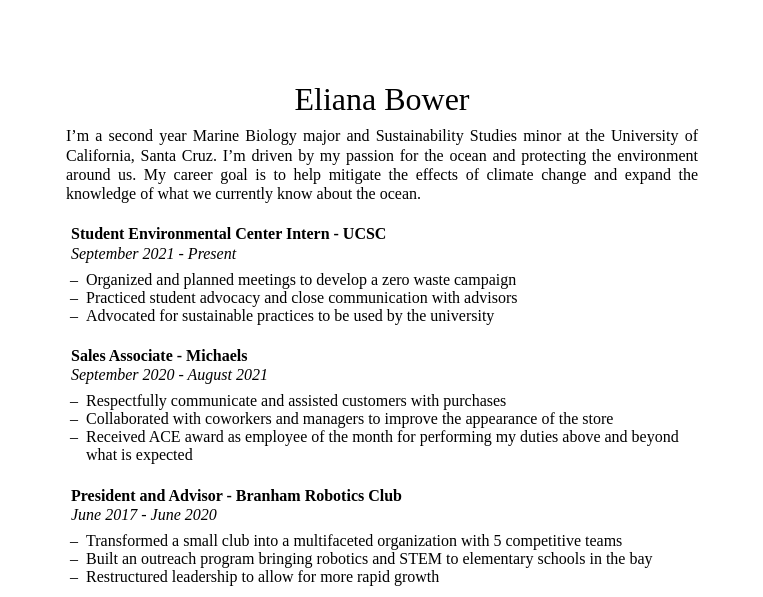
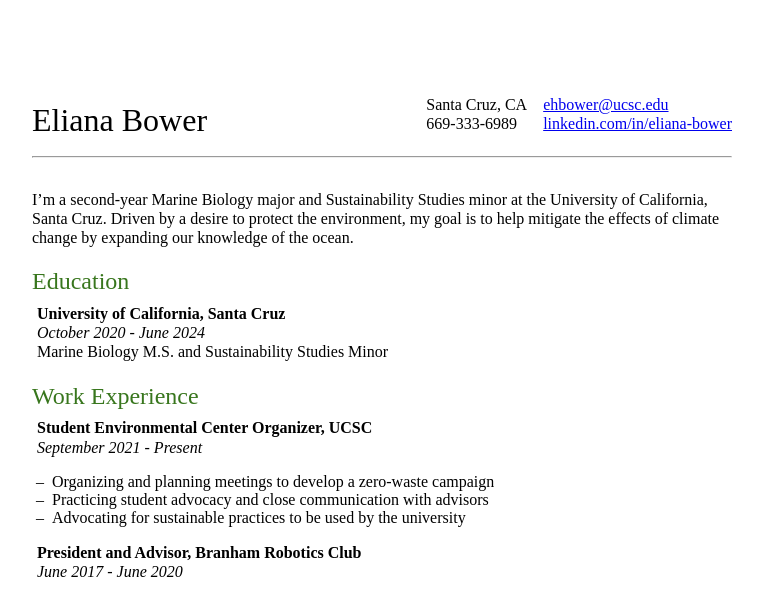
Before and after one commit to elianabower/elianabower.com, a Jekyll site: the page built from index.md, in a window 1280 px wide. Shown: the top 597 px of the page, without its empty margins (258-1021 px from the left). Built offline with Jekyll 4.4.1, drawn with Linux system fonts in a browser that asks for light colours; some of the changed text lies outside the part shown.

Commit message:
Updated to match CV

```diff
--- /dev/null
+++ b/_data/contact.yml
@@ -0,0 +1,4 @@
+location: Santa Cruz, CA
+email: ehbower@ucsc.edu
+phone: 669-333-6989
+linkedin: linkedin.com/in/eliana-bower
--- /dev/null
+++ b/_data/education.yml
@@ -0,0 +1,6 @@
+- title: University of California, Santa Cruz
+  duration:
+      start: October 2020
+      end: June 2024
+  subtitle: Marine Biology M.S. and Sustainability Studies Minor
+  list:
--- a/_data/experiences.yml
+++ /dev/null
@@ -1,29 +0,0 @@
-- title: Student Environmental Center Intern
-  where: UCSC
-  duration:
-    start: September 2021
-    end: Present
-  duties:
-    - Organized and planned meetings to develop a zero waste campaign
-    - Practiced student advocacy and close communication with advisors
-    - Advocated for sustainable practices to be used by the university
-
-- title: Sales Associate
-  where: Michaels
-  duration:
-    start: September 2020
-    end: August 2021
-  duties:
-    - Respectfully communicate and assisted customers with purchases
-    - Collaborated with coworkers and managers to improve the appearance of the store
-    - Received ACE award as employee of the month for performing my duties above and beyond what is expected
-
-- title: President and Advisor
-  where: Branham Robotics Club
-  duration:
-    start: June 2017
-    end: June 2020
-  duties:
-    - Transformed a small club into a multifaceted organization with 5 competitive teams
-    - Built an outreach program bringing robotics and STEM to elementary schools in the bay
-    - Restructured leadership to allow for more rapid growth
--- /dev/null
+++ b/_data/projects.yml
@@ -0,0 +1,31 @@
+- title: AI for the Ocean
+  duration:
+    start: August 2021
+    end: Present
+  subtitle:
+  list:
+    - Working with an interdisciplinary team of undergraduate researchers to compile >70 peer-reviewed scientific research articles using Machine Learning for ocean science
+    - Collaborating with an interdisciplinary research team including UCSC faculty, post-docs, and graduate students to understand the current state of AI and ocean science
+    - Working to curate a data repository containing categorized image datasets that people can download and relevant case studies highlighting the utility of AI in image-based scientific studies
+    - Curating an AI Interactive Toolkit to increase the accessibility of Machine Learning techniques for ocean science
+
+- title: Voices In Stem
+  duration:
+    start: August 2021
+    end: Present
+  subtitle:
+  list:
+    - Working with a team of undergraduates to develop a social media campaign providing resources to people interested in research
+    - Targets outreach to students that are historically underrepresented in STEM to diversify the STEM field
+    - Developing a logo, creating infographics, and writing articles to develop the social media platform
+
+- title: No Time to Waste Campaign
+  duration:
+    start: May 2021
+    end: Present
+  subtitle:
+  list:
+    - Working remotely with a group of 10 undergrads to develop a campaign challenging the school's sustainable practices
+    - Practicing engaging communication and intentional collaboration to successfully work as a team
+    - Leading outreach to peers and other organizations on the university campus.
+    - Developing a way to decrease the amount of food waste, plastics, and recycling that goes to the landfill
--- /dev/null
+++ b/_data/work.yml
@@ -0,0 +1,19 @@
+- title: Student Environmental Center Organizer, UCSC
+  duration:
+    start: September 2021
+    end: Present
+  subtitle:
+  list:
+    - Organizing and planning meetings to develop a zero-waste campaign
+    - Practicing student advocacy and close communication with advisors
+    - Advocating for sustainable practices to be used by the university
+
+- title: President and Advisor, Branham Robotics Club
+  duration:
+    start: June 2017
+    end: June 2020
+  subtitle:
+  list:
+    - Transformed a small club into a multifaceted organization with 5 competitive teams
+    - Built an outreach program bringing robotics and STEM to elementary schools all over the bay
+    - Restructured leadership to allow for more rapid growth
--- a/_includes/experiences.html
+++ /dev/null
@@ -1,15 +0,0 @@
-<div class="experience">
-    {% for experience in site.data.experiences %}
-    <div class="box">
-        <h4>
-            <strong>{{ experience.title }} - {{ experience.where }}</strong><br />
-            <i>{{ experience.duration.start }} - {{ experience.duration.end }}</i>
-        </h4>
-        <ul>
-            {% for duty in experience.duties %}
-            <li>{{ duty }}</li>
-            {% endfor %}
-        </ul>
-    </div>
-    {% endfor %}
-</div>
--- /dev/null
+++ b/_includes/info.html
@@ -0,0 +1,18 @@
+<div class="info">
+    {% for item in include.data %}
+    <div class="box">
+        <p>
+            <strong>{{ item.title }}</strong><br />
+            <i>{{ item.duration.start }} - {{ item.duration.end }}</i><br />
+            {% if item.subtitle %}
+                <span>{{ item.subtitle }}</span>
+            {% endif %}
+        </p>
+        <ul>
+            {% for line in item.list %}
+            <li>{{ line }}</li>
+            {% endfor %}
+        </ul>
+    </div>
+    {% endfor %}
+</div>
--- /dev/null
+++ b/_includes/title.html
@@ -0,0 +1,30 @@
+<div class="title">
+    <div class="banner">
+        <div class="name">
+            <h1>Eliana Bower</h1>
+        </div>
+
+        <div class="contact">
+            <div class="block">
+                <p>{{ site.data.contact.location }}</p>
+                <p>{{ site.data.contact.phone }}</p>
+            </div>
+
+            <div class="block">
+                <p>
+                    <a href="mailto:{{ site.data.contact.email }}">
+                        {{ site.data.contact.email }}
+                    </a>
+                </p>
+
+                <p>
+                    <a href="https://{{ site.data.contact.linkedin}}" target="_blank">
+                        {{ site.data.contact.linkedin }}
+                    </a>
+                </p>
+            </div>
+        </div>
+    </div>
+
+    <hr/>
+</div>
--- a/_sass/main.scss
+++ b/_sass/main.scss
@@ -1,21 +1,23 @@
 body,
 html {
     margin-top: 40px;
-    text-align: center;
     font-family: 'Times New Roman', Times, serif;
 }
 
-h1, h2, h3, h4, h5, h6 {
+h1, h2, h3 {
     font-weight: 500;
     line-height: 1.2;
     margin-bottom: 0.5rem;
+}
+
+h2 {
+    color: #38761d;
 }
 
 p {
     margin-top: 0px;
     margin-bottom: 1rem;
     line-height: 1.2;
-    text-align: justify;
 }
 
 img {
@@ -23,25 +25,64 @@ img {
 }
 
 #content {
-    max-width: 632px;
+    max-width: 700px;
     margin: auto;
     padding-left: 16px;
     padding-right: 16px;
 }
 
-.experience {
+.info {
     justify-content: center;
     margin-bottom: 16px;
-}
 
-.experience .box {
+    .box {
         margin: 5px;
         text-align: left;
         border: black 1px;
-}
 
-.experience .box > ul {
+        >ul {
             list-style-type: "–  ";
             padding-left: 15px;
             margin-top: 0px;
         }
+    }
+}
+
+.title {
+    margin-bottom: 2rem;
+
+    .banner {
+        display: flex;
+
+        flex-wrap: wrap;
+        justify-content: space-between;
+        align-items: center;
+        gap: 2rem;
+
+        .name {
+            flex: 0 0 200px;
+        }
+
+        .contact {
+            flex: 0 1 400px;
+            height: 100%;
+
+            display: flex;
+            flex-wrap: wrap;
+            justify-content: flex-end;
+            align-items: baseline;
+            gap: 1rem;
+
+            @media (max-width: 679px) {
+                justify-content: flex-start;
+                margin-bottom: 1rem;
+            }
+
+            p {
+                margin: 0;
+                padding: 0;
+                // height: 1rem;
+            }
+        }
+    }
+}
--- a/index.md
+++ b/index.md
@@ -3,11 +3,21 @@ layout: default
 title: "Home"
 ---
 
-# Eliana Bower
+{% include title.html %}
 
-I'm a second year Marine Biology major and Sustainability Studies minor at the University of California, Santa Cruz. I'm driven by my passion for the ocean and protecting the environment around us. My career goal is to help mitigate the effects of climate change and expand the knowledge of what we currently know about the ocean.
+I'm a second-year Marine Biology major and Sustainability Studies minor at the University of California, Santa Cruz. Driven by a desire to protect the environment, my goal is to help mitigate the effects of climate change by expanding our knowledge of the ocean.
 
-{% include experiences.html %}
+## Education
+
+{% include info.html data=site.data.education %}
+
+## Work Experience
+
+{% include info.html data=site.data.work %}
+
+## Projects
+
+{% include info.html data=site.data.projects %}
 
 Check out this baby octopus
 
```
Also changed, not shown: Gemfile (added, +9 -0 lines), Gemfile.lock (added). Lines whose indentation alone changed are shown as unchanged.
